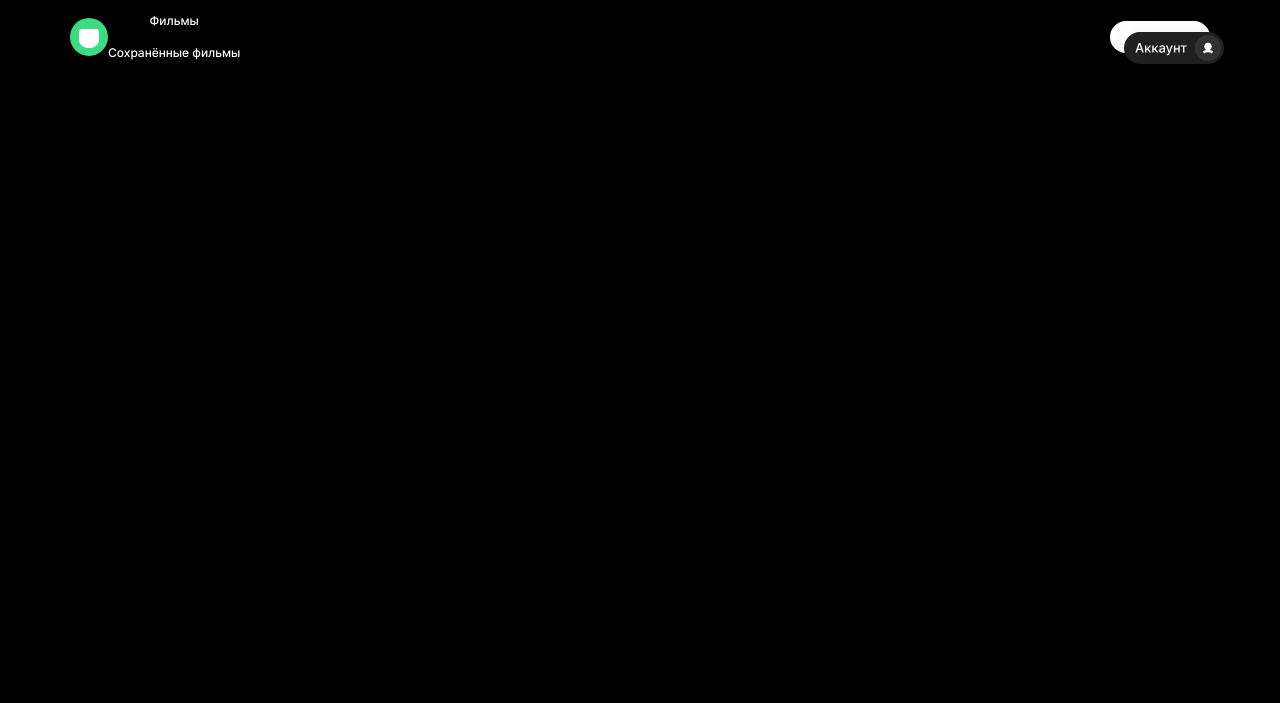
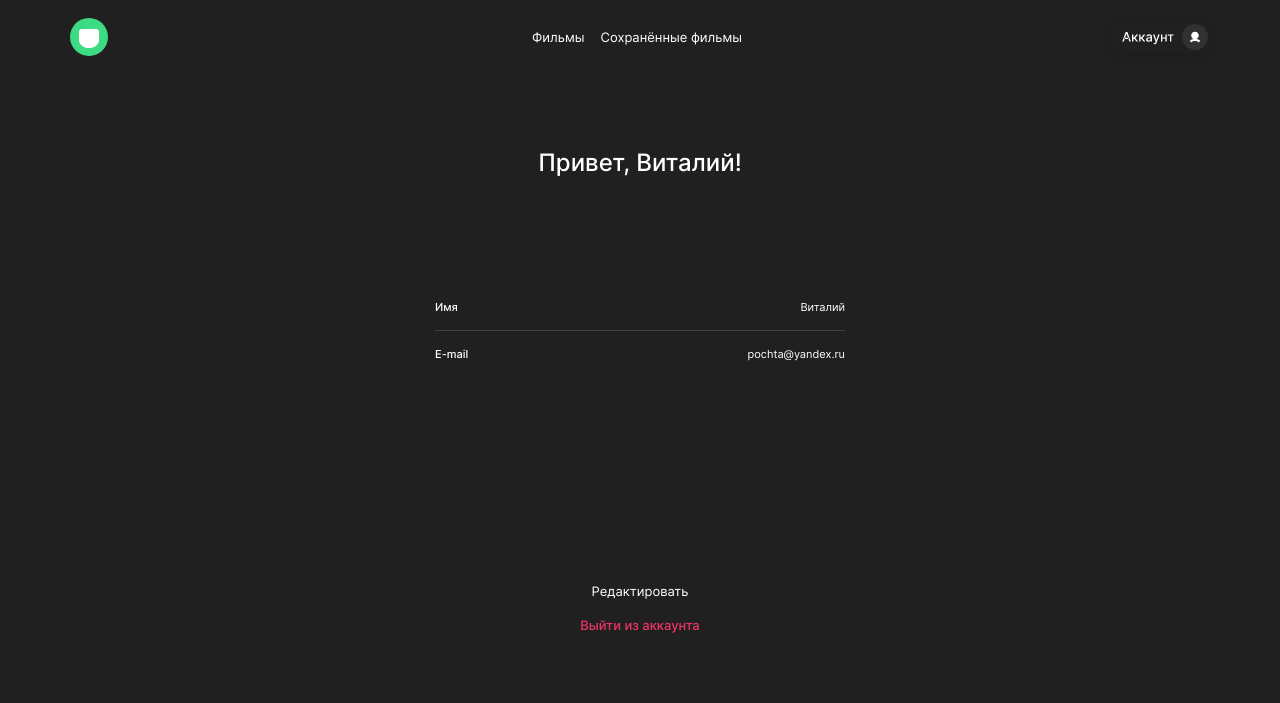
Before and after one commit to ilia-puchkov/movies-explorer-frontend, a React app: page /profile in a window 1280 px wide. Built offline with nearby package versions, Linux system fonts and the light colour scheme; a web font is replaced by a local one.

Commit message:
dev: level-2

```diff
--- a/src/blocks/body/body.css
+++ b/src/blocks/body/body.css
@@ -1,3 +1,3 @@
 .body {
-  background-color: #000;
+  background-color: #202020;
 }
--- a/src/components/App/App.css
+++ b/src/components/App/App.css
@@ -10,6 +10,7 @@
 @import url(../MoviesCardList/MoviesCardList.css);
 @import url(../MoviesCard/MoviesCard.css);
 @import url(../Form/Form.css);
+@import url(../Profile/Profile.css);
 
 .movies {
     width: 100%;
--- a/src/components/App/App.js
+++ b/src/components/App/App.js
@@ -1,9 +1,10 @@
 // React
 // import { useEffect, useState } from 'react';
-import { Route, Routes, useLocation } from 'react-router-dom';
+import { Route, Routes } from 'react-router-dom';
 
 // Pages
 import Main from '../Main/Main';
+import Profile from '../Profile/Profile';
 import Footer from '../Footer/Footer';
 import Register from '../Register/Register';
 import Login from '../Login/Login';
@@ -22,9 +23,6 @@ import './App.css';
 import { testMovies, testLikedMovies } from '../../utils/testMovies';
 
 function App() {
-  const location = useLocation();
-  const path = location.pathname;
-
   return (
     <div className='body'>
       <div className='page'>
@@ -44,7 +42,7 @@ function App() {
             path='/profile'
             element={
               <div>
-                <Header />
+                <Profile />
               </div>
             }
           />
@@ -62,7 +60,7 @@ function App() {
           <Route
             path='/saved-movies'
             element={
-              <div>
+              <div className='movies'>
                 <Header />
                 <SearchForm />
                 <MoviesCardList movies={testLikedMovies} isSavedMoviesPage={true} />
--- a/src/components/FilterCheckbox/FilterCheckbox.js
+++ b/src/components/FilterCheckbox/FilterCheckbox.js
@@ -3,8 +3,7 @@ function FilterCheckbox() {
     <form className="filter">
       <input
         className="filter__checkbox"
-        type="checkbox"
-        /*checked={isShortMovies}*/></input>
+        type="checkbox"></input>
       <span className="filter__text">Короткометражки</span>
     </form>
   );
--- a/src/components/Header/Header.css
+++ b/src/components/Header/Header.css
@@ -6,32 +6,35 @@
 }
 
 .header {
-  padding: 0 70px;
+  padding-right: 70px;
+  padding-left: 70px;
   min-height: 74px;
   display: flex;
+  justify-content: space-between;
   align-items: center;
   position: relative;
 }
 
 .header__button-container {
-  margin-left: auto;
+  margin-left: 0;
   display: flex;
   gap: 30px;
   align-items: center;
 }
 
-.header__button-container_films {
+.header__container_movies {
   display: flex;
-  gap: 16px;
-  margin-left: 44px;
+  flex-direction: row;
+  margin-left: 55px;
 }
 
 .header__button {
   min-height: 32px;
+  font-family: 'Inter';
   font-style: normal;
-  font-weight: 500;
-  font-size: 12px;
-  line-height: 16px;
+  font-weight: 400;
+  font-size: 13px;
+  line-height: 18px;
   display: flex;
   align-items: center;
   justify-content: center;
@@ -39,8 +42,12 @@
   text-decoration: none;
 }
 
+.header__button:first-of-type {
+  margin-right: 16px;
+}
+
 .header__button_active {
-  color: #2be080;
+  font-weight: 500;
 }
 
 .header__button:hover {
@@ -48,19 +55,17 @@
   opacity: 0.6;
 }
 
-.header__button-black {
-  color: #fff;
-  background-color: #000000;
-  min-width: 76px;
-  border-radius: 3px;
+.header__account-button {
+  width: 99px;
+  height: 32px;
+  background: #202020;
+  box-shadow: 0px 3px 14px rgba(0, 0, 0, 0.08);
+  border-radius: 40px;
 }
 
-.header__account-button {
+.header__account-logo {
   width: 100px;
   height: 32px;
-  background: #ffffff;
-  box-shadow: 0px 3px 14px rgba(0, 0, 0, 0.08);
-  border-radius: 40px;
 }
 
 .header__account-button:hover {
@@ -69,7 +74,7 @@
 }
 
 .header__menu-button {
-  background-color: #ffffff;
+  background-color: #202020;
   border: none;
   width: 44px;
   height: 44px;
@@ -84,10 +89,6 @@
 @media screen and (max-width: 1023px) {
   .header {
     padding: 0 30px;
-  }
-
-  .header__button-container_films {
-    display: none;
   }
 
   .header__account-button {
--- a/src/components/Header/Header.js
+++ b/src/components/Header/Header.js
@@ -1,10 +1,12 @@
-import { Link } from 'react-router-dom';
+import { Link, useLocation } from 'react-router-dom';
 import './Header.css';
 import logo from '../../images/navtab-logo.svg';
-import accountIcon from '../../images/account-icon.svg';
+import accountIcon from '../../images/account-icon-svg.svg';
 import menuIcon from '../../images/menu-icon.svg';
 
 function Header() {
+const location = useLocation();
+
   return (
     <section className='header'>
       <Link to='/' className='navTab__logo'>
@@ -13,20 +15,23 @@ function Header() {
       <div className='header__container_movies'>
         <Link
           to='/movies'
-          className='header__button'
-        >
+          className={`header__button ${
+            location.pathname === '/movies' ? 'header__button_active' : ''
+          }`}>
           Фильмы
         </Link>
         <Link
           to='/saved-movies'
-          className='header__button'
+          className={`header__button ${
+            location.pathname === '/saved-movies' ? 'header__button_active' : ''
+          }`}
         >
           Сохранённые фильмы
         </Link>
       </div>
       <div className='header__button-container'>
         <Link to='/profile' className='header__account-button'>
-          <img src={accountIcon} alt='аккаунт' />
+          <img className='header__account-logo' src={accountIcon} alt='аккаунт' />
         </Link>
         <button className='header__menu-button'>
           <img src={menuIcon} alt='меню' />
--- a/src/components/MoviesCard/MoviesCard.css
+++ b/src/components/MoviesCard/MoviesCard.css
@@ -16,6 +16,8 @@
   object-fit: cover;
   width: 270px;
   height: 151px;
+  border-top-left-radius: 10px;
+  border-top-right-radius: 10px;
 }
 
 .element__bottom {
@@ -25,6 +27,8 @@
   background-color: #222;
   padding-left: 14px;
   padding-right: 14px;
+  border-bottom-left-radius: 10px;
+  border-bottom-right-radius: 10px;
 }
 
 .element__name {
--- a/src/components/MoviesCardList/MoviesCardList.js
+++ b/src/components/MoviesCardList/MoviesCardList.js
@@ -1,13 +1,33 @@
+import { useLocation } from 'react-router-dom';
 import MoviesCard from '../MoviesCard/MoviesCard';
 
-function MoviesCardList({movies, isSavedMoviesPage}) {
+function MoviesCardList({ movies, isSavedMoviesPage }) {
+  const location = useLocation();
+
   return (
     <section className='elements'>
-      <ul className='elements__grid'>
-      {movies.map(card => {
-            return <MoviesCard card={card} key={card._id} isSavedMoviesPage={isSavedMoviesPage} />
-          })}
+      <ul
+        className={`elements__grid ${
+          location.pathname === '/movies' ? 'elements__grid-full' : ''
+        }`}
+      >
+        {movies.map((card) => {
+          return (
+            <MoviesCard
+              card={card}
+              key={card._id}
+              isSavedMoviesPage={isSavedMoviesPage}
+            />
+          );
+        })}
       </ul>
+      <div
+        className={`elements__extra ${
+          location.pathname === '/movies' ? 'element__extra-visible' : ''
+        }`}
+      >
+        <button className='elements__extra-button'>Ещё</button>
+      </div>
     </section>
   );
 }
--- /dev/null
+++ b/src/components/Profile/Profile.css
@@ -0,0 +1,107 @@
+.profile {
+  height: 626px;
+  display: flex;
+  flex-direction: column;
+  align-items: center;
+}
+
+.profile__title {
+  margin-top: 74px;
+  font-family: 'Inter';
+  font-style: normal;
+  font-weight: 500;
+  font-size: 24px;
+  line-height: 29px;
+  text-align: center;
+  color: #ffffff;
+}
+
+.profile__info {
+  display: flex;
+  flex-direction: column;
+  width: 410px;
+  margin-top: 100px;
+}
+
+.profile__line {
+  display: flex;
+  flex-direction: row;
+  justify-content: space-between;
+}
+
+.profile__line:first-of-type {
+  border-bottom: 1px solid #424242;
+}
+
+.profile__name {
+  margin-top: 0;
+  margin-bottom: 16px;
+  font-family: 'Inter';
+  font-style: normal;
+  font-weight: 500;
+  font-size: 11px;
+  line-height: 13px;
+  color: #ffffff;
+  text-align: left;
+}
+
+.profile__email {
+  margin-top: 17px;
+  font-family: 'Inter';
+  font-style: normal;
+  font-weight: 500;
+  font-size: 11px;
+  line-height: 13px;
+  color: #ffffff;
+  text-align: left;
+}
+
+.profile__text {
+  margin-top: 0;
+  font-family: 'Inter';
+  font-style: normal;
+  font-weight: 400;
+  font-size: 11px;
+  line-height: 13px;
+  text-align: right;
+  color: #ffffff;
+}
+
+.profile__text-email {
+  margin-top: 17px;
+  font-family: 'Inter';
+  font-style: normal;
+  font-weight: 400;
+  font-size: 11px;
+  line-height: 13px;
+  text-align: right;
+  color: #ffffff;
+}
+
+.profile__edit-button {
+  margin-top: 210px;
+  font-family: 'Inter';
+  font-style: normal;
+  font-weight: 400;
+  font-size: 13px;
+  line-height: 16px;
+  display: flex;
+  align-items: center;
+  text-align: center;
+  color: #ffffff;
+  border: none;
+  background-color: transparent;
+}
+
+.profile__exit-button {
+  margin-top: 16px;
+  font-family: 'Inter';
+  font-style: normal;
+  font-weight: 500;
+  font-size: 13px;
+  line-height: 16px;
+  text-align: center;
+  color: #ee3465;
+  border: none;
+  background-color: transparent;
+}
--- /dev/null
+++ b/src/components/Profile/Profile.js
@@ -0,0 +1,26 @@
+import Header from '../Header/Header';
+
+function Profile() {
+  return (
+    <>
+      <Header />
+      <section className='profile'>
+          <h3 className='profile__title'>Привет, Виталий!</h3>
+          <div className='profile__info'>
+            <div className='profile__line'>
+              <p className='profile__name'>Имя</p>
+              <p className='profile__text'>Виталий</p>
+            </div>
+            <div className='profile__line'>
+              <p className='profile__email'>E-mail</p>
+              <p className='profile__text-email'>pochta@yandex.ru</p>
+            </div>
+          </div>
+          <button className='profile__edit-button'>Редактировать</button>
+          <button className='profile__exit-button'>Выйти из аккаунта</button>
+      </section>
+    </>
+  );
+}
+
+export default Profile;
--- a/src/components/SearchForm/SearchForm.js
+++ b/src/components/SearchForm/SearchForm.js
@@ -4,7 +4,7 @@ import FilterCheckbox from "../FilterCheckbox/FilterCheckbox";
 function SearchForm() {
   return(
     <section className="search">
-      <form className="search__form" /*onSubmit={handleSubmit}*/>
+      <form className="search__form">
         <input
           name="query"
           className="search__input"
--- a/src/utils/testMovies.js
+++ b/src/utils/testMovies.js
@@ -1,66 +1,142 @@
 const testMovies = [
   {
-    name: 'Incepion',
+    name: 'Кошмар на улице Кобов',
     link: 'https://kinofilmpro.ru/wp-content/uploads/2022/02/w1500_44943050.jpg',
-    duration: '120',
+    duration: '2ч20м',
     _id: 1,
   },
   {
-    name: 'Braindead',
+    name: 'Мясо и газонокосилка',
     link: 'https://mobimg.b-cdn.net/v3/fetch/40/40d462c94e51a832909042e6057fd45f.jpeg',
-    duration: '120',
+    duration: '1ч20м',
     _id: 2,
   },
   {
-    name: 'Mad Max',
+    name: 'Поехали с девчонками за пивом',
     link: 'https://i.imgflip.com/2qux6n.jpg',
-    duration: '120',
+    duration: '2ч30м',
     _id: 3,
   },
   {
-    name: "Dune",
+    name: 'Неудачный отпуск',
     link: 'https://a-static.besthdwallpaper.com/dune-2021-cast-characters-wallpaper-2048x1152-84579_49.jpg',
-    duration: '220',
+    duration: '3ч30м',
     _id: 4,
   },
   {
-    name: "Pepa",
+    name: 'Техасская резня бензопилой',
     link: 'https://www.hypresslive.com/wp-content/uploads/2017/11/Peppa-Pig-Graphic-01_.jpg.jpeg',
-    duration: '11',
+    duration: '0ч20м',
     _id: 5,
   },
   {
-    name: "Wag the Dog",
+    name: 'Правительственная шиза',
     link: 'https://is3-ssl.mzstatic.com/image/thumb/Video113/v4/1a/f4/c3/1af4c344-54ed-5fb1-f80b-f298c992153d/pr_source.lsr/1200x675.jpg',
-    duration: '11',
+    duration: '1ч50м',
     _id: 6,
     isSaved: true,
   },
   {
-    name: "Starship Troopers",
+    name: 'Певица профессию сменила',
+    link: 'https://themagicrain.com/wp-content/uploads/2021/07/vivy-flouriteeyesong-1536x864.png',
+    duration: '0ч30м',
+    _id: 7,
+    isSaved: true,
+  },
+  {
+    name: 'Лимон и Мандарин',
+    link: 'https://www.kinonews.ru/insimgs/2022/shotimg/shotimg107828_1.jpg',
+    duration: '1ч20м',
+    _id: 8,
+    isSaved: true,
+  },
+  {
+    name: 'Традиционные ценности',
+    link: 'https://horrorzone.ru/uploads/_pages3/80715/midsommar-poster.jpg',
+    duration: '1ч50м',
+    _id: 9,
+    isSaved: false,
+  },
+  {
+    name: 'Разборка в Риме',
+    link: 'https://freebrd.ru/wp-content/uploads/2023/02/hlw1bgQ94dI.jpg',
+    duration: '1ч50м',
+    _id: 10,
+    isSaved: false,
+  },
+  {
+    name: 'Семейные ценности',
+    link: 'https://pic.rutubelist.ru/video/8e/e8/8ee88edf0b1dcd5b6756e091230a0715.jpg',
+    duration: '1ч40м',
+    _id: 11,
+    isSaved: true,
+  },
+  {
+    name: 'Братвка и кольцо',
+    link: 'https://ucare.timepad.ru/fad80ac7-b4b3-4b5a-b3b0-dac77c21bce5/poster_event_1759706.jpg',
+    duration: '5ч50м',
+    _id: 12,
+    isSaved: false,
+  },
+  {
+    name: 'Веселое свидание',
+    link: 'https://media.kg-portal.ru/images/kickass/kickass_12.jpg',
+    duration: '1ч20м',
+    _id: 13,
+    isSaved: false,
+  },
+  {
+    name: 'Бьет - значит любит',
+    link: 'https://img1.goodfon.ru/original/2637x1639/5/2e/gone-girl-ischeznuvshaya.jpg',
+    duration: '1ч450м',
+    _id: 14,
+    isSaved: false,
+  },
+  {
+    name: 'Metallica: Начало',
+    link: 'https://mediaformasi.com/content/images/size/w1600/2022/12/Screenshot--108-.png',
+    duration: '0ч50м',
+    _id: 15,
+    isSaved: false,
+  },
+  {
+    name: 'Экстерминаторы',
     link: 'https://avatars.mds.yandex.net/get-kinopoisk-image/1946459/65bd87c0-3d0c-4c14-b426-5fdf94deb3de/1920x',
-    duration: '11',
+    duration: '2ч20м',
+    _id: 16,
+    isSaved: false,
+  },
+];
+
+const testLikedMovies = [
+  {
+    name: 'Правительственная шиза',
+    link: 'https://is3-ssl.mzstatic.com/image/thumb/Video113/v4/1a/f4/c3/1af4c344-54ed-5fb1-f80b-f298c992153d/pr_source.lsr/1200x675.jpg',
+    duration: '1ч50м',
+    _id: 6,
+    isSaved: true,
+  },
+  {
+    name: 'Певица профессию сменила',
+    link: 'https://themagicrain.com/wp-content/uploads/2021/07/vivy-flouriteeyesong-1536x864.png',
+    duration: '0ч30м',
     _id: 7,
+    isSaved: true,
+  },
+  {
+    name: 'Лимон и Мандарин',
+    link: 'https://www.kinonews.ru/insimgs/2022/shotimg/shotimg107828_1.jpg',
+    duration: '1ч20м',
+    _id: 8,
+    isSaved: true,
+  },
+  {
+    name: 'Семейные ценности',
+    link: 'https://pic.rutubelist.ru/video/8e/e8/8ee88edf0b1dcd5b6756e091230a0715.jpg',
+    duration: '1ч40м',
+    _id: 11,
     isSaved: true,
   },
 ];
 
-
-const testLikedMovies = [
-  {
-    name: "Wag the Dog",
-    link: 'https://is3-ssl.mzstatic.com/image/thumb/Video113/v4/1a/f4/c3/1af4c344-54ed-5fb1-f80b-f298c992153d/pr_source.lsr/1200x675.jpg',
-    duration: '11',
-    _id: 6,
-    isSaved: true,
-  },
-  {
-    name: "Starship Troopers",
-    link: 'https://avatars.mds.yandex.net/get-kinopoisk-image/1946459/65bd87c0-3d0c-4c14-b426-5fdf94deb3de/1920x',
-    duration: '11',
-    _id: 7,
-    isSaved: true,
-  },
-];
-
-export {testMovies, testLikedMovies};
+export { testMovies, testLikedMovies };
```
Also changed, not shown: src/components/FilterCheckbox/FilterCheckbox.css (+12 -9 lines), src/components/MoviesCardList/MoviesCardList.css (+42 -3 lines), src/components/SearchForm/SearchForm.css (+26 -57 lines), src/images/account-icon-svg.svg (added).
